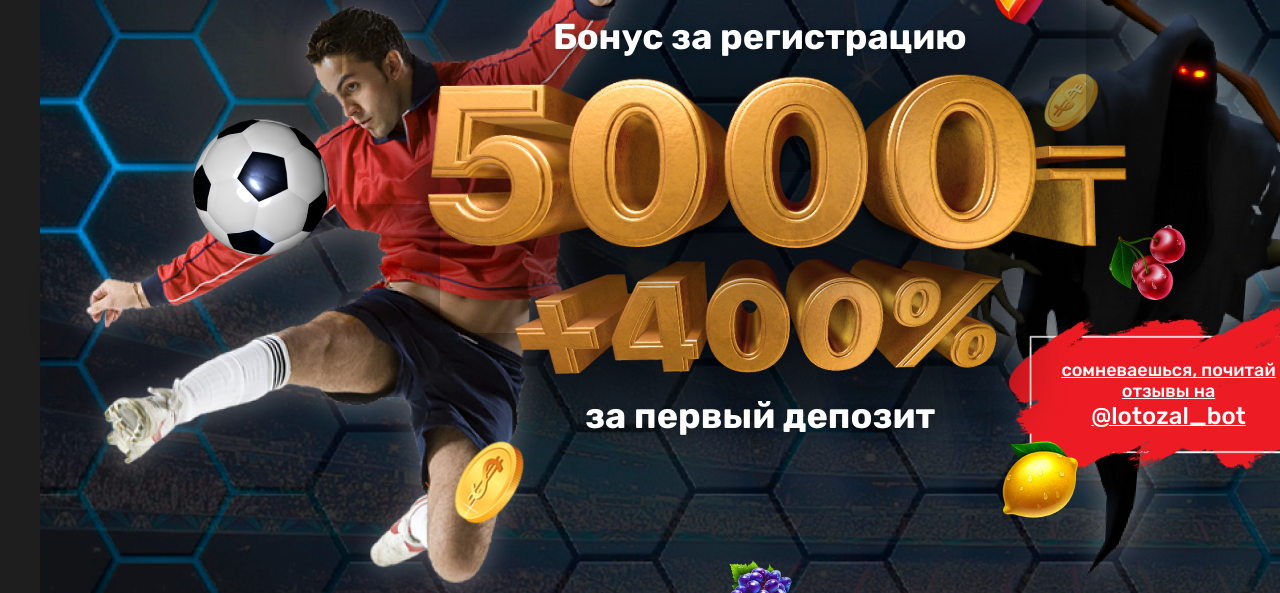
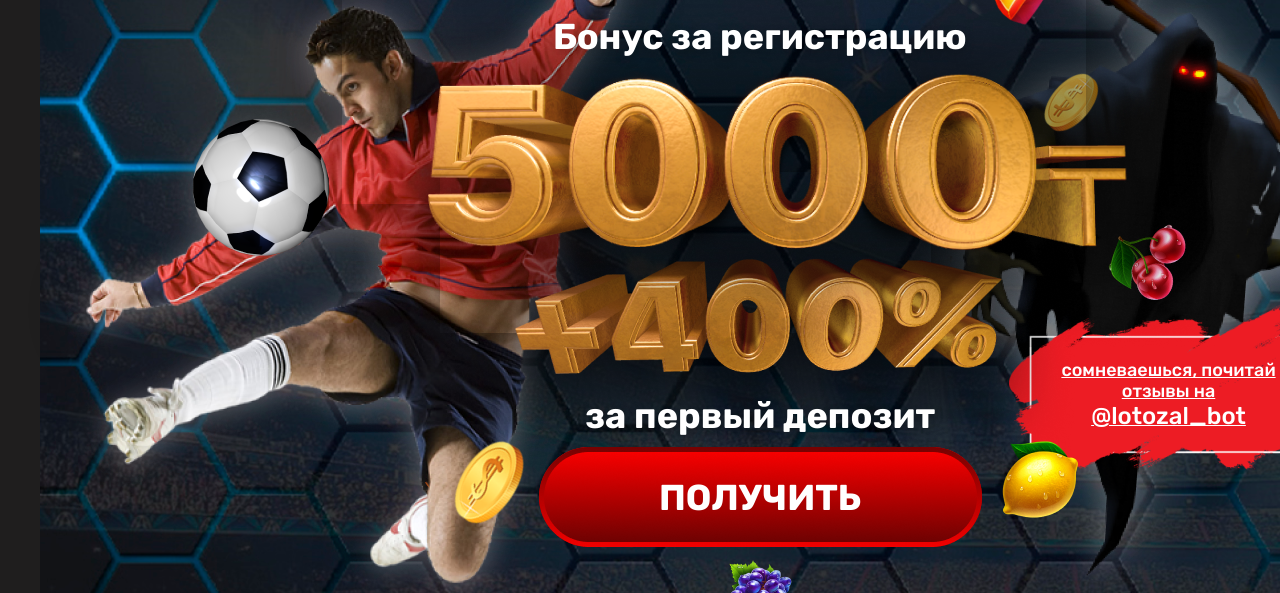
Before and after one commit to SvetlanaMerkurieva/project-for-lexa-lendos, a plain HTML site: page index.html in a window 1280 px wide. Shown: the part 207-800 px from the top of the page. Drawn offline with nearby package versions, Linux system fonts and the light colour scheme.

Commit message:
Добавляет ссілки

```diff
--- a/css/style.css
+++ b/css/style.css
@@ -167,6 +167,29 @@
     box-shadow: 0px 4px 70px 3px rgba(0, 0, 0, 0.4);
     z-index: 7;
 }
+.button {
+    width: 443px;
+    height: 100px;
+    left: 499px;
+    top: 654px;
+    z-index: 7;
+
+    background: linear-gradient(180deg, #FF0000 0%, #670202 100%);
+    border-radius: 50px;
+}
+.link-site {
+    position: absolute;
+    width: 203px;
+    height: 43px;
+    left: 619px;
+    top: 684px;
+    z-index: 8;
+    font-weight: bold;
+    font-size: 36px;
+    line-height: 1.19;
+    color: #FFFFFF;
+    text-decoration: none;
+}
 .text {
     font-style: normal;
     font-weight: bold;
--- a/index.html
+++ b/index.html
@@ -90,9 +90,15 @@
             <source srcset="./images/tenge.png">
             <img src="#" alt="Tenge">
         </picture>
+        <picture class="picture button">
+            <source srcset="./images/button.webp" type="images/webp">
+            <source srcset="./images/button.png">
+            <img src="#" alt="Button">
+        </picture>
         <h1 class="text">Бонус за регистрацию</h1>
         <h2 class="text text--position">за первый депозит</h2>
-        <a class="link" href="#">сомневаешься, почитай отзывы на <span class="site">@lotozal_bot</span></a>
+        <a class="link" href="https://google.com" target="_blank" rel="noreferrer noopener">сомневаешься, почитай отзывы на <span class="site">@lotozal_bot</span></a>
+        <a class="link-site" href="https://google.com" target="_blank" rel="noreferrer noopener">ПОЛУЧИТЬ</a>
     </section>
 
 </body>
```
